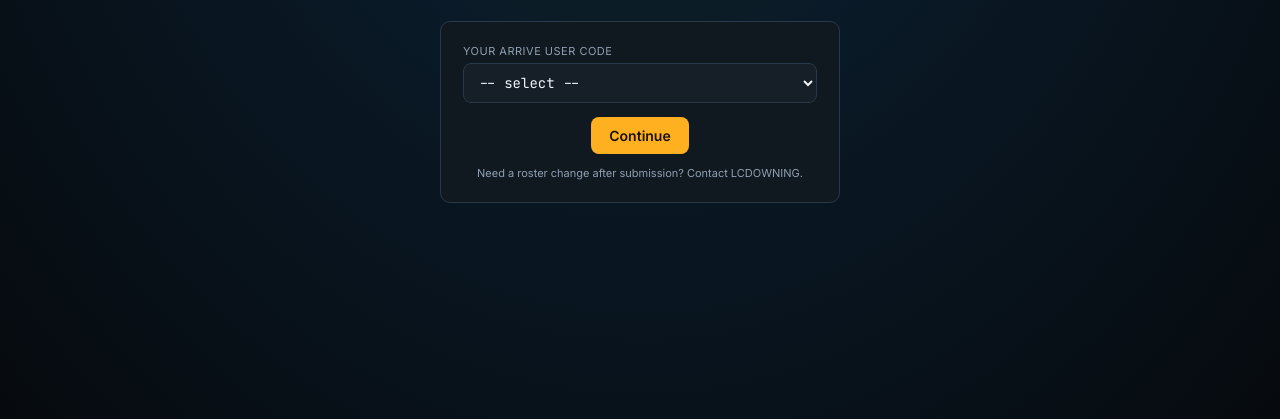
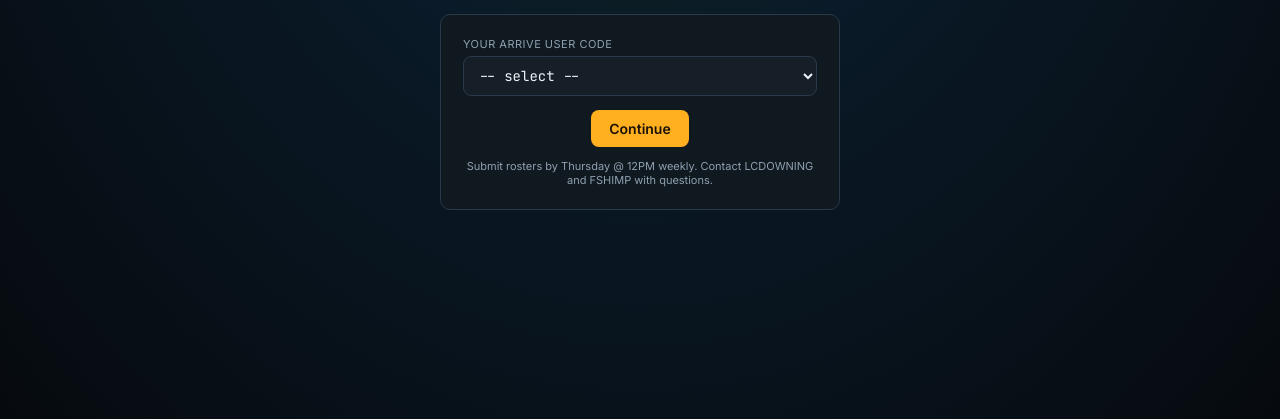
Before and after one commit to lcdowning-beep/Carrier-Fantasy-Freight, a plain HTML site: page index.html in a window 1280 px wide. Shown: the part 381-800 px from the top of the page. Drawn offline with nearby package versions, Linux system fonts and the light colour scheme.

Commit message:
Update login hint message in index.html

```diff
--- a/index.html
+++ b/index.html
@@ -205,7 +205,7 @@
     all.map(function(m){return '<option value="'+m+'">'+m+(m==='ADMIN'?' (admin)':'')+'</option>';}).join('')+
     '</select>'+
     '<div class="login-continue"><button class="btn" id="lb2">Continue</button></div>'+
-    '<div class="login-hint">Need a roster change after submission? Contact LCDOWNING.</div>'+
+    '<div class="login-hint">Submit rosters by Thursday @ 12PM weekly. Contact LCDOWNING and FSHIMP with questions.</div>'+
     '</div></div></div>';
   document.getElementById('lb2').onclick=function(){
     var v=document.getElementById('ls').value;if(!v)return;
```
